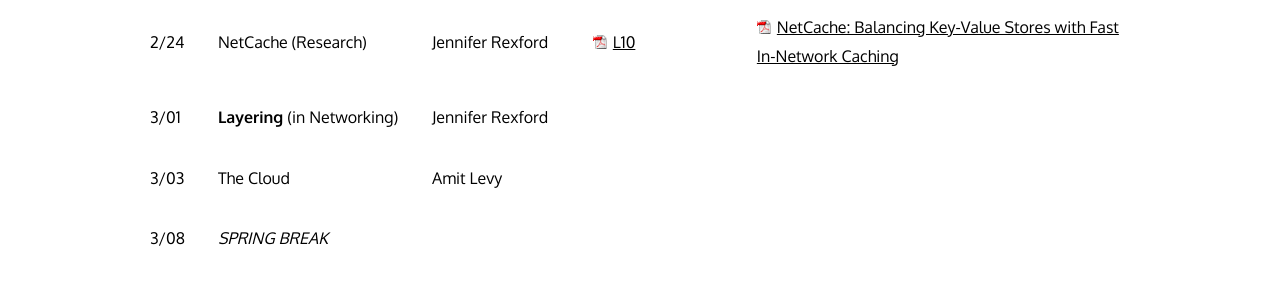
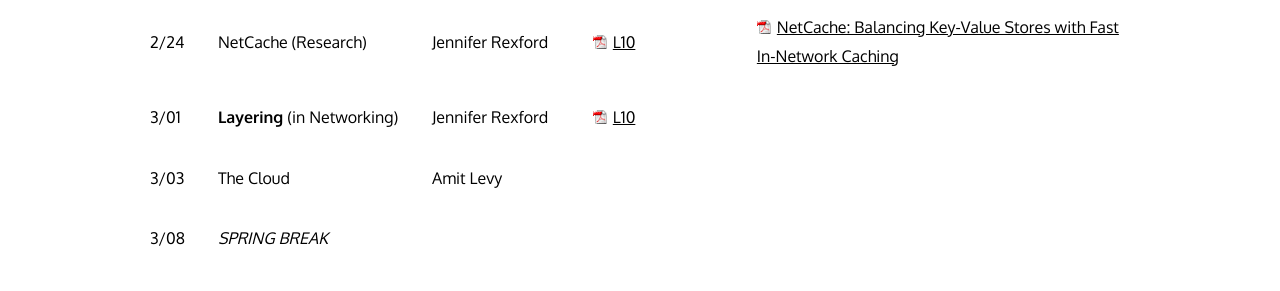
Before and after one commit to cos316/cos316-web, a Jekyll site: the page built from lectures.md, in a window 1280 px wide and 900 px high, scrolled down 642 px. Shown: the part 153-444 px from the top of the window. Built offline with Jekyll 4.4.1, drawn with Linux system fonts in a browser that asks for light colours; nearby versions of some CDN libraries.

Commit message:
Lecture 11

```diff
--- a/lectures.md
+++ b/lectures.md
@@ -17,7 +17,7 @@ Lectures meet on Tuesday and Thursday 10:00-10:50am
 | 2/17  | CPU Caching      | Amit Levy   | [L08](/lectures/L08-cpucache.pdf)  | | |
 | 2/22  | Web Caching      | Jennifer Rexford |[L09](/lectures/L09-cdn-caching.pdf)  | | |
 | 2/24  | NetCache (Research)   | Jennifer Rexford |[L10](/lectures/L10-NetCache.pdf)   | | [NetCache: Balancing Key-Value Stores with Fast In-Network Caching](/readings/netcache.pdf) |
-| 3/01 | **Layering** (in Networking)  | Jennifer Rexford |   | | |
+| 3/01 | **Layering** (in Networking)  | Jennifer Rexford |[L10](/lectures/L11-layering-networking.pdf)   | | |
 | 3/03 | The Cloud  | Amit Levy   |   | | |
 | 3/08 |  *SPRING BREAK*   | | | | |
 | 3/10 |  *SPRING BREAK*   | | | | |
```
Also changed, not shown: 1 other file.
